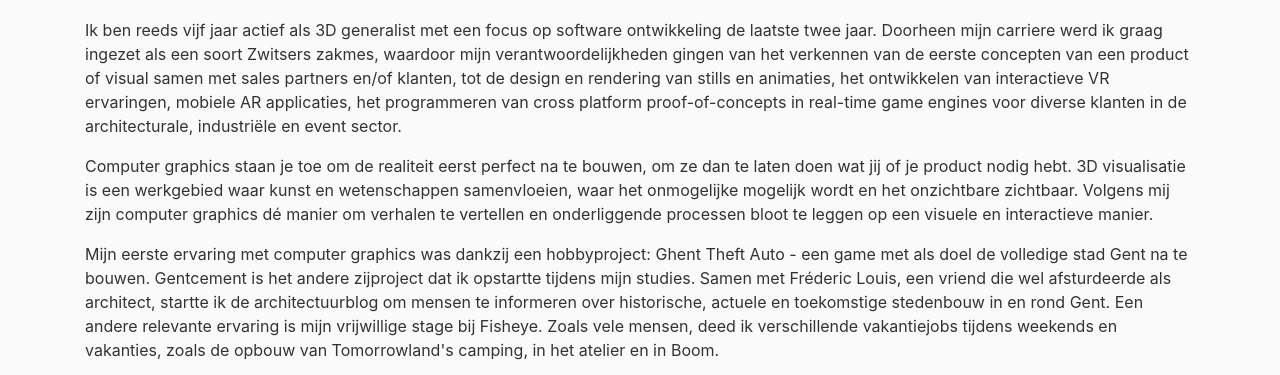
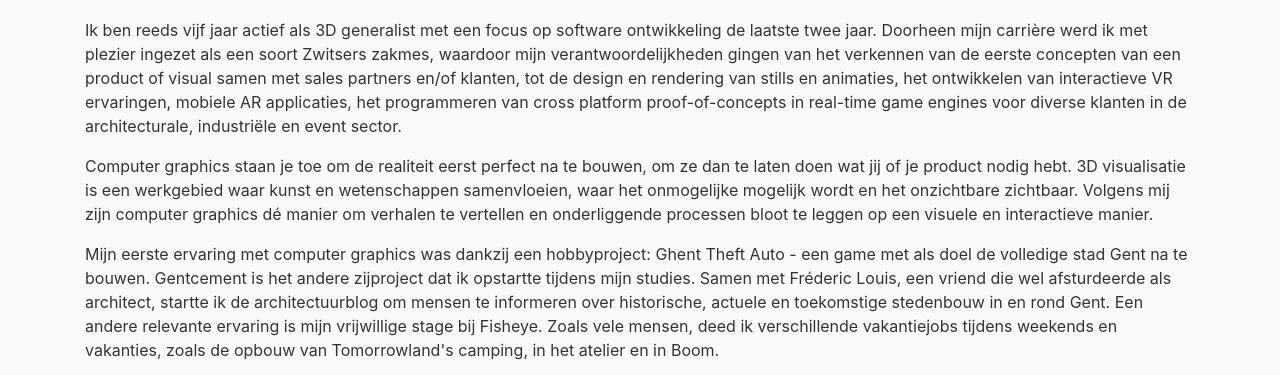
Before and after one commit to lucassel/lucassel.github.io, a plain HTML site: page nl.html in a window 1280 px wide. Shown: the part 696-1071 px from the top of the page. Drawn offline with nearby package versions, Linux system fonts and the light colour scheme.

Commit message:
copy update

```diff
--- a/nl.html
+++ b/nl.html
@@ -67,7 +67,7 @@
         <h1 class="title">Achtergrond</h1>
 
 
-        <p>Ik ben reeds vijf jaar actief als 3D generalist met een focus op software ontwikkeling de laatste twee jaar. Doorheen mijn carriere werd ik graag ingezet als een soort Zwitsers zakmes, waardoor mijn verantwoordelijkheden gingen van het verkennen van de eerste concepten van een product of visual samen met sales partners en/of klanten, tot de design en rendering van stills en animaties, het ontwikkelen van interactieve VR ervaringen, mobiele AR applicaties, het programmeren van cross platform proof-of-concepts in real-time game engines voor diverse klanten in de architecturale, industriële en event sector.</p>
+        <p>Ik ben reeds vijf jaar actief als 3D generalist met een focus op software ontwikkeling de laatste twee jaar. Doorheen mijn carrière werd ik met plezier ingezet als een soort Zwitsers zakmes, waardoor mijn verantwoordelijkheden gingen van het verkennen van de eerste concepten van een product of visual samen met sales partners en/of klanten, tot de design en rendering van stills en animaties, het ontwikkelen van interactieve VR ervaringen, mobiele AR applicaties, het programmeren van cross platform proof-of-concepts in real-time game engines voor diverse klanten in de architecturale, industriële en event sector.</p>
 
         <p>Computer graphics staan je toe om de realiteit eerst perfect na te bouwen, om ze dan te laten doen wat jij of je product nodig hebt. 3D visualisatie is een werkgebied waar kunst en wetenschappen samenvloeien, waar het onmogelijke mogelijk wordt en het onzichtbare zichtbaar. Volgens mij zijn computer graphics dé manier om verhalen te vertellen en onderliggende processen bloot te leggen op een visuele en interactieve manier.</p>
 
```
